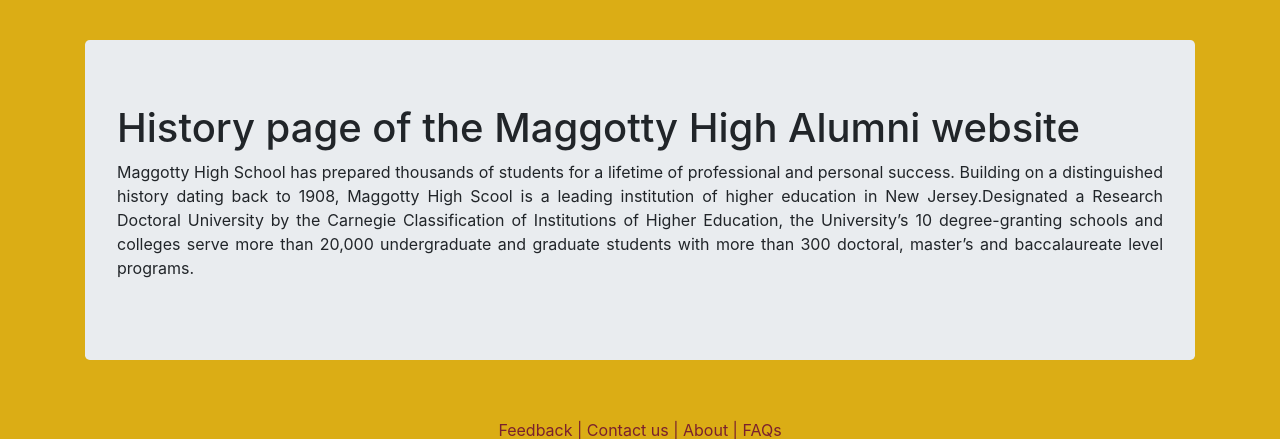
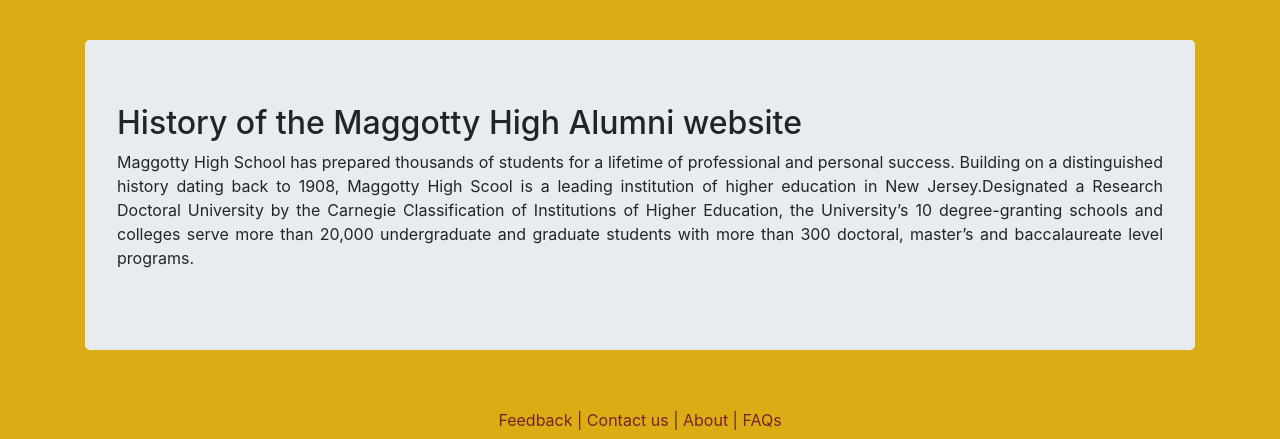
Before and after one commit to pallavitilloo/Maggotty-High-Alumni-Website, a Django app: page /history/ in a window 1280 px wide. Shown: the part 76-515 px from the top of the page. Run offline with Django 3.2, Linux system fonts and the light colour scheme; some libraries are stand-ins or nearby versions.

Commit message:
changes were made to about.html

```diff
--- a/Maggotty/templates/Maggotty/history.html
+++ b/Maggotty/templates/Maggotty/history.html
@@ -3,10 +3,9 @@
 History
 {% endblock %}
 {% block content %}
-
 <div class="jumbotron">
     <div class="img-title">
-        <h1>History page of the Maggotty High Alumni website</h1>
+        <h2>History of the Maggotty High Alumni website</h2>
         <p class="text-justify"> Maggotty High School has prepared thousands of students for a lifetime of professional and personal success. Building on a distinguished history dating back to 1908, Maggotty High Scool is a leading institution of higher education in New Jersey.Designated a Research Doctoral University by the Carnegie Classification of Institutions of Higher Education, the University’s 10 degree-granting schools and colleges serve more than 20,000 undergraduate and graduate students with more than 300 doctoral, master’s and baccalaureate level programs. </div>
 </div>
 {% endblock %}
--- a/Maggotty/templates/Maggotty/mission.html
+++ b/Maggotty/templates/Maggotty/mission.html
@@ -6,9 +6,6 @@ Mission
 <div class="jumbotron">
     <div class="img-title">
         <h2>Mission of the Maggotty High Alumni website</h2>
-        <p class="text-justify">
-
-
-            The purpose of the system is to foster the vision and mission of the institution, and to strengthen the ties between real-world and the people of the School. This website which will be plotted on the system will help alumni members to collaborate, contribute and connect with other members of the alumni and the School. The website will deliver Alumni to be up to date on the events and news related to the School. Alumni will be able to participate in on-premise events and have live interactions with current students and faculty. The site will serve as a one-stop resource for alumni of the School. </div>
+        <p class="text-justify">The purpose of the system is to foster the vision and mission of the institution, and to strengthen the ties between real-world and the people of the School. This website which will be plotted on the system will help alumni members to collaborate, contribute and connect with other members of the alumni and the School. The website will deliver Alumni to be up to date on the events and news related to the School. Alumni will be able to participate in on-premise events and have live interactions with current students and faculty. The site will serve as a one-stop resource for alumni of the School. </div>
         </div>
 {% endblock %}
```
